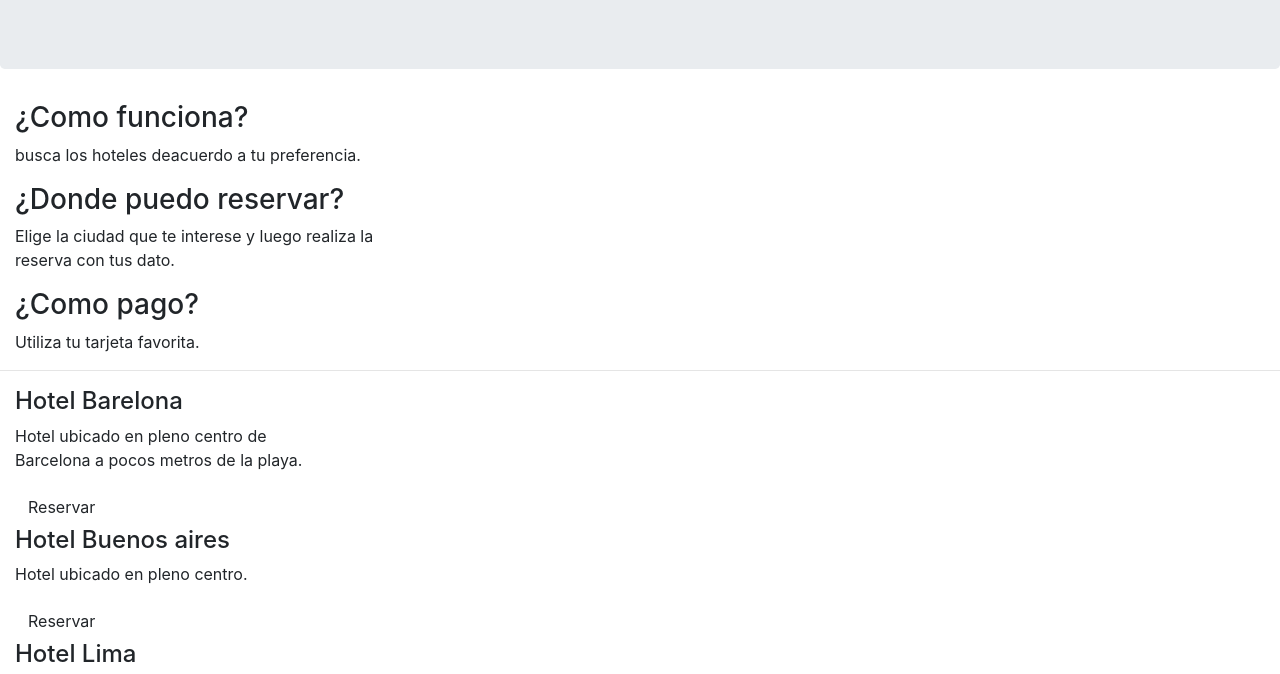
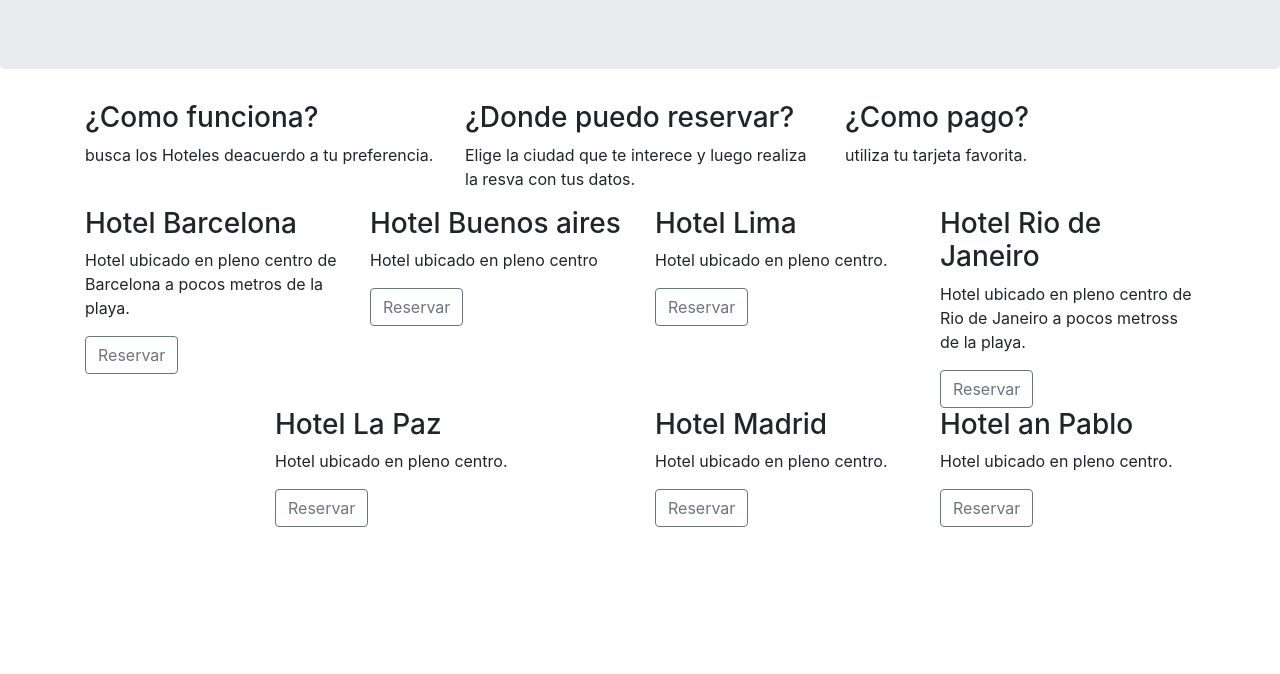
Before and after one commit to juanmenaz/Guia-Hoteles-practica, a website: page index.html in a window 1280 px wide. Shown: the part 115-789 px from the top of the page. Drawn offline with nearby package versions, Linux system fonts and the light colour scheme.

Commit message:
agregamos contenido de la pagina y el archivo css

```diff
--- a/index.html
+++ b/index.html
@@ -1,12 +1,19 @@
-<!doctype html>
+<!DOCTYPE html>
 <html lang="en">
   <head>
     <!-- Required meta tags -->
-    <meta charset="utf-8">
-    <meta name="viewport" content="width=device-width, initial-scale=1, shrink-to-fit=no">
+    <meta charset="utf-8" />
+    <meta
+      name="viewport"
+      content="width=device-width, initial-scale=1, shrink-to-fit=no"
+    />
 
     <!-- Bootstrap CSS -->
-    <link rel="stylesheet" href="node_modules/bootstrap/dist/css/bootstrap.min.css">
+    <link
+      rel="stylesheet"
+      href="node_modules/bootstrap/dist/css/bootstrap.min.css"
+    />
+    <link rel="stylesheet" href="css/.min.css" />
 
     <title>Guia Hoteles</title>
   </head>
@@ -15,52 +22,80 @@
       <h1>Hoteles</h1>
     </div>
     <div class="container">
-      </div class="row">
+      <div class="row">
         <div class="col-sm-4">
+          <h3>¿Como funciona?</h3>
+          <p>busca los Hoteles deacuerdo a tu preferencia.</p>
+        </div>
+        <div class="col-sm-4">
+          <h3>¿Donde puedo reservar?</h3>
           <p>
-                   <h3>¿Como funciona?</h3>
-                   <p>busca los hoteles deacuerdo a tu preferencia.
+            Elige la ciudad que te interece y luego realiza la resva con tus
+            datos.
           </p>
         </div>
         <div class="col-sm-4">
+          <h3>¿Como pago?</h3>
+          <p>utiliza tu tarjeta favorita.</p>
+        </div>
+        <div class="d-flex flex-wrap flex-row-reverse">
+          <div class="col-sm-3">
+            <h3>Hotel Rio de Janeiro</h3>
             <p>
-                  <h3>¿Donde puedo reservar?</h3>
-                  <p>Elige la ciudad que te interese y luego
-                    realiza la reserva con tus dato.</p>
+              Hotel ubicado en pleno centro de Rio de Janeiro a pocos metross de
+              la playa.
             </p>
+            <button type="button" class="btn btn-outline-secondary">
+              Reservar
+            </button>
+          </div>
+          <div class="col-sm-3">
+            <h3>Hotel Lima</h3>
+            <p>Hotel ubicado en pleno centro.</p>
+            <button type="button" class="btn btn-outline-secondary">
+              Reservar
+            </button>
+          </div>
+          <div class="col-sm-3">
+            <h3>Hotel Buenos aires</h3>
+            <p>Hotel ubicado en pleno centro</p>
+            <button type="button" class="btn btn-outline-secondary">
+              Reservar
+            </button>
+          </div>
+          <div class="col-sm-3">
+            <h3>Hotel Barcelona</h3>
+            <p>
+              Hotel ubicado en pleno centro de Barcelona a pocos metros de la
+              playa.
+            </p>
+            <button type="button" class="btn btn-outline-secondary">
+              Reservar
+            </button>
+          </div>
+          <div class="col-sm-3">
+            <h3>Hotel an Pablo</h3>
+            <p>Hotel ubicado en pleno centro.</p>
+            <button type="button" class="btn btn-outline-secondary">
+              Reservar
+            </button>
+          </div>
+          <div class="col-sm-3">
+            <h3>Hotel Madrid</h3>
+            <p>Hotel ubicado en pleno centro.</p>
+            <button type="button" class="btn btn-outline-secondary">
+              Reservar
+            </button>
           </div>
           <div class="col-sm-4">
-                <p>
-                  <h3>¿Como pago?</h3>
-                  <p>Utiliza tu tarjeta favorita.</p>
-                </p>
+            <h3>Hotel La Paz</h3>
+            <p>Hotel ubicado en pleno centro.</p>
+            <button type="button" class="btn btn-outline-secondary">
+              Reservar
+            </button>
           </div>
         </div>
-        <hr>
-        </div class="row">
-             <div class="col-sm-3">
-                 <h4>Hotel Barelona</h4>
-                 <p> Hotel ubicado en pleno centro de Barcelona a
-                   pocos
-                   metros de la playa.</p>
-                   <button class="btn"> Reservar</button>
       </div>
-               <div class="col-sm-3">
-                <h4>Hotel Buenos aires</h4>
-                <p> Hotel ubicado en pleno centro.</p>
-                  <button class="btn"> Reservar</button>
-              </div>
-              <div class="col-sm-3">
-                <h4>Hotel Lima</h4>
-                <p> Hotel ubicado en pleno centro.</p>
-                  <button class="btn"> Reservar</button>
-              </div>
-              <div class="col-sm-3">
-                <h4>Hotel Rio de janeiro</h4>
-                <p> Hotel ubicado en pleno centro de Rio de janeiro a
-                  pocos
-                  metros de la playa.</p>
-                  <button class="btn"> Reservar</button>
     </div>
 
     <!-- Optional JavaScript -->
```
Also changed, not shown: css/main.css (added, +10 -0 lines). Lines whose indentation alone changed are shown as unchanged.
